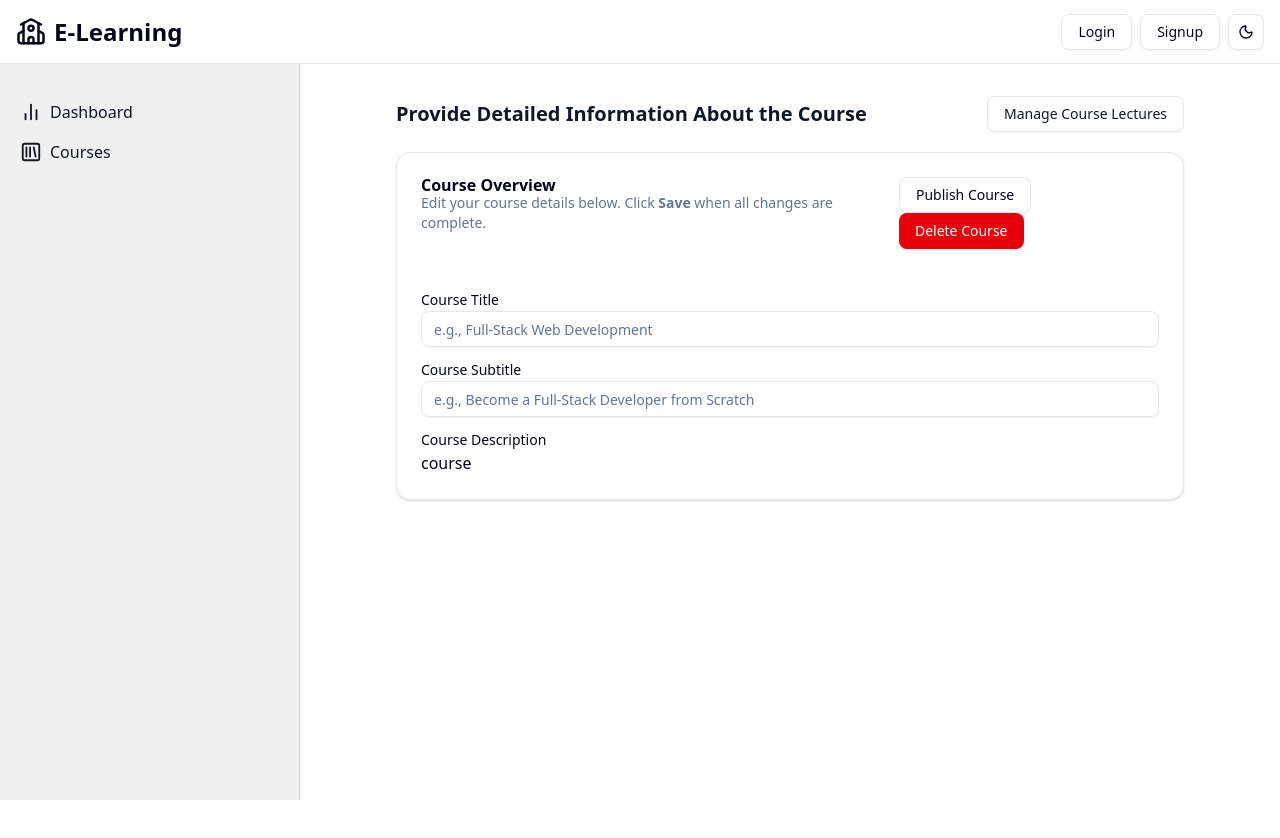
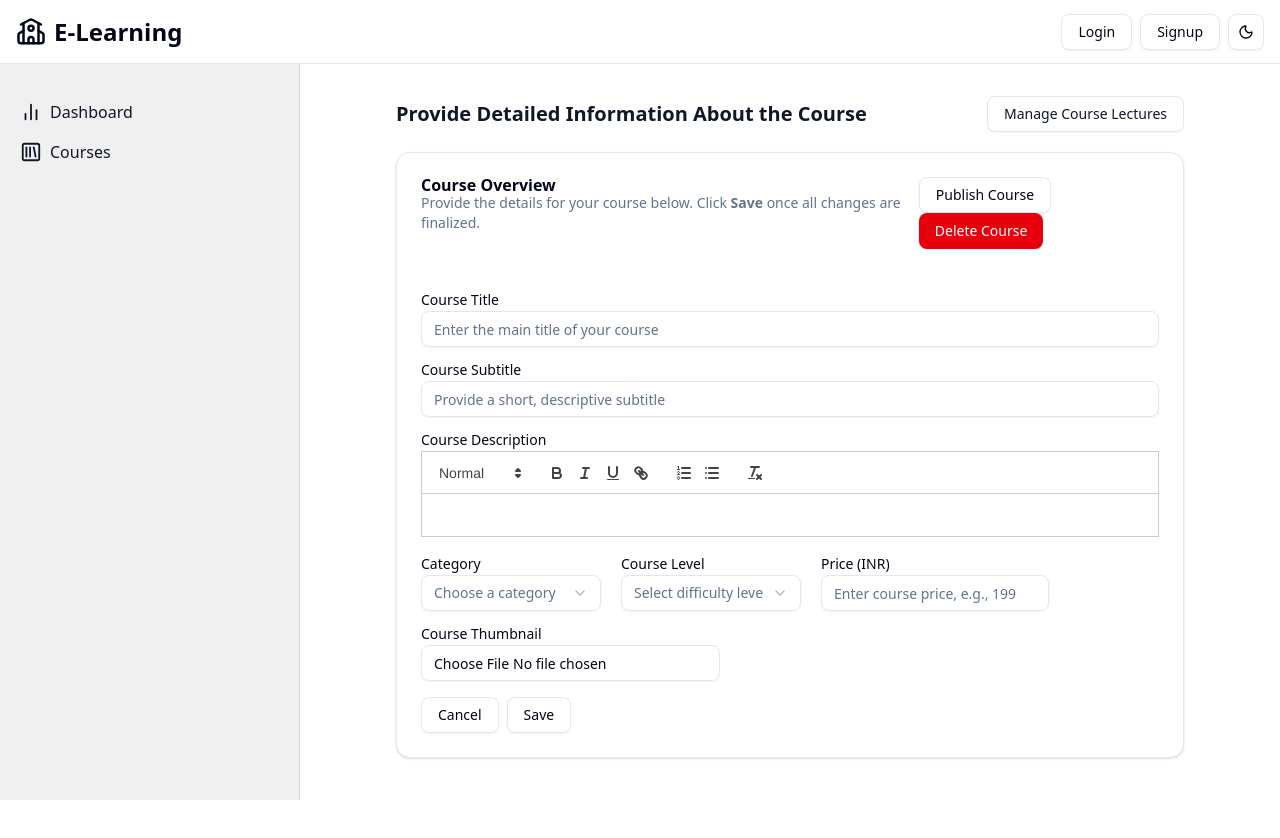
Before and after one commit to Hrishabh3829/Skillify, a React (Vite) app in the folder client/: page /admin/course/1 in a window 1280 px wide. Shown: the top 838 px of the page. Before the commit the page ends 800 px from the top, so only its background shows below. Built offline with nearby package versions, Linux system fonts and the light colour scheme; no server answers.

Commit message:
Update course thumbnail edit done

```diff
--- a/client/src/pages/RichTextEditor.jsx
+++ b/client/src/pages/RichTextEditor.jsx
@@ -1,14 +1,19 @@
 import React, { useState } from "react";
-// import ReactQuill from 'react-quill';
-// import 'react-quill/dist/quill.snow.css';
+import ReactQuill from "react-quill";
+import "react-quill/dist/quill.snow.css";
 
-const RichTextEditor=()=> {
-  const [value, setValue] = useState('');
+const RichTextEditor = ({ input, setInput }) => {
+  const handleChange = (input) => {
+    setInput({ ...input, description: input });
+  };
+  return (
+    <ReactQuill
+      theme="snow"
+      value={input.description}
+      onChange={handleChange}
+    />
 
-  return (
-    // <ReactQuill theme="snow" value={value} onChange={setValue}/>
-    <h1>course</h1>
   );
-}
+};
 
-export default RichTextEditor
+export default RichTextEditor;
--- a/client/src/pages/admin/course/CourseTab.jsx
+++ b/client/src/pages/admin/course/CourseTab.jsx
@@ -8,11 +8,65 @@ import {
 } from "@/components/ui/card";
 import { Input } from "@/components/ui/input";
 import { Label } from "@/components/ui/label";
+import {
+  Select,
+  SelectContent,
+  SelectGroup,
+  SelectItem,
+  SelectLabel,
+  SelectTrigger,
+  SelectValue,
+} from "@/components/ui/select";
 import RichTextEditor from "@/pages/RichTextEditor";
-import React from "react";
+import { DotLottieReact } from "@lottiefiles/dotlottie-react";
+import React, { useState } from "react";
+import { useNavigate } from "react-router-dom";
 
 const CourseTab = () => {
+  const [input, setInput] = useState({
+    courseTitle: "",
+    subTitle: "",
+    description: "",
+    category: "",
+    courseLevel: "",
+    coursePrice: "",
+    courseThumbnail: "",
+  });
+
+  const [previewThumbnail, setPreviewThumbnail] = useState("");
+
+  const navigate = useNavigate();
+
+  const changeEventHandler = (e) => {
+    const { name, value } = e.target;
+    setInput({ ...input, [name]: value });
+  };
+
+  const selectCategory = (value) => {
+    setInput({ ...input, category: value });
+  };
+
+  const selectCourseLevel = (value) => {
+    setInput({ ...input, courseLevel: value });
+  };
+
+  //file
+  const selectThumbnail = (e) => {
+    const file = e.target.files?.[0];
+    if (file) {
+      setInput({ ...input, courseThumbnail: file });
+      const fileReader = new FileReader();
+      fileReader.onloadend = () => setPreviewThumbnail(fileReader.result);
+      fileReader.readAsDataURL(file);
+    }
+  };
+
+  const updateCourseHandler = () => {
+    console.log(input);
+  };
+
   const isPublished = false;
+  const isLoading = false;
 
   return (
     <Card>
@@ -20,7 +74,8 @@ const CourseTab = () => {
         <div>
           <CardTitle>Course Overview</CardTitle>
           <CardDescription>
-            Edit your course details below. Click <strong>Save</strong> when all changes are complete.
+            Provide the details for your course below. Click{" "}
+            <strong>Save</strong> once all changes are finalized.
           </CardDescription>
         </div>
         <div className="space-x-2">
@@ -33,24 +88,125 @@ const CourseTab = () => {
       <CardContent>
         <div className="space-y-4 mt-5">
           <div>
-            <Label className={"my-1"}>Course Title</Label>
+            <Label className="my-1">Course Title</Label>
             <Input
               type="text"
-              name="title"
-              placeholder="e.g., Full-Stack Web Development"
+              name="courseTitle"
+              value={input.courseTitle}
+              onChange={changeEventHandler}
+              placeholder="Enter the main title of your course"
             />
           </div>
           <div>
-            <Label className={"my-1"}>Course Subtitle</Label>
+            <Label className="my-1">Course Subtitle</Label>
             <Input
               type="text"
-              name="subtitle"
-              placeholder="e.g., Become a Full-Stack Developer from Scratch"
+              name="subTitle"
+              value={input.subTitle}
+              onChange={changeEventHandler}
+              placeholder="Provide a short, descriptive subtitle"
             />
           </div>
           <div>
-            <Label className={"my-1"}>Course Description</Label>
-            <RichTextEditor />
+            <Label className="my-1">Course Description</Label>
+            <RichTextEditor input={input} aetInput={setInput} />
+          </div>
+          <div className="flex items-center gap-5">
+            <div>
+              <Label className="my-1">Category</Label>
+              <Select onValueChange={selectCategory}>
+                <SelectTrigger className="w-[180px]">
+                  <SelectValue placeholder="Choose a category" />
+                </SelectTrigger>
+                <SelectContent>
+                  <SelectGroup>
+                    <SelectLabel>Course Category</SelectLabel>
+                    <SelectItem value="Web Development">
+                      Web Development
+                    </SelectItem>
+                    <SelectItem value="Cloud Computing">
+                      Cloud Computing
+                    </SelectItem>
+                    <SelectItem value="Data Science & AI">
+                      Data Science & AI
+                    </SelectItem>
+                    <SelectItem value="DSA & Programming">
+                      DSA & Programming
+                    </SelectItem>
+                    <SelectItem value="System Design">System Design</SelectItem>
+                    <SelectItem value="Cybersecurity">Cybersecurity</SelectItem>
+                    <SelectItem value="Mobile Development">
+                      Mobile Development
+                    </SelectItem>
+                  </SelectGroup>
+                </SelectContent>
+              </Select>
+            </div>
+            <div>
+              <Label className="my-1">Course Level</Label>
+              <Select onValueChange={selectCourseLevel}>
+                <SelectTrigger className="w-[180px]">
+                  <SelectValue placeholder="Select difficulty level" />
+                </SelectTrigger>
+                <SelectContent>
+                  <SelectGroup>
+                    <SelectLabel>Difficulty Level</SelectLabel>
+                    <SelectItem value="Beginner">Beginner</SelectItem>
+                    <SelectItem value="Intermediate">Intermediate</SelectItem>
+                    <SelectItem value="Advanced">Advanced</SelectItem>
+                  </SelectGroup>
+                </SelectContent>
+              </Select>
+            </div>
+            <div>
+              <Label className="my-1">Price (INR)</Label>
+              <Input
+                type="number"
+                name="coursePrice"
+                value={input.coursePrice}
+                onChange={changeEventHandler}
+                placeholder="Enter course price, e.g., 199"
+                className="w-fit"
+                min={0}
+                step={1}
+              />
+            </div>
+          </div>
+          <div>
+            <Label className="my-1">Course Thumbnail</Label>
+            <Input
+              type="file"
+              onChange={selectThumbnail}
+              accept="image/*"
+              className="w-fit"
+            />
+            {previewThumbnail && (
+              <img
+                src={previewThumbnail}
+                className="w-64 my-2"
+                alt="CourseThumbnail"
+              />
+            )}
+          </div>
+
+          <div className="flex space-x-2 mt-4">
+            <Button onClick={() => navigate("/admin/course")} variant="outline">
+              Cancel
+            </Button>
+            <Button variant="outline" disabled={isLoading} onClick={updateCourseHandler}>
+              {isLoading ? (
+                <>
+                  <DotLottieReact
+                    src="https://lottie.host/99307f19-5bee-48c9-90f1-11858c3a98d1/vtpTJ34roC.lottie"
+                    loop
+                    autoplay
+                  />
+                  Please wait
+                </>
+              ) : (
+                "Save"
+              )}
+            </Button>
           </div>
         </div>
       </CardContent>
```
Also changed, not shown: client/package.json (+9 -9 lines), 1 other file (tests, documents, lock files or other folders).
